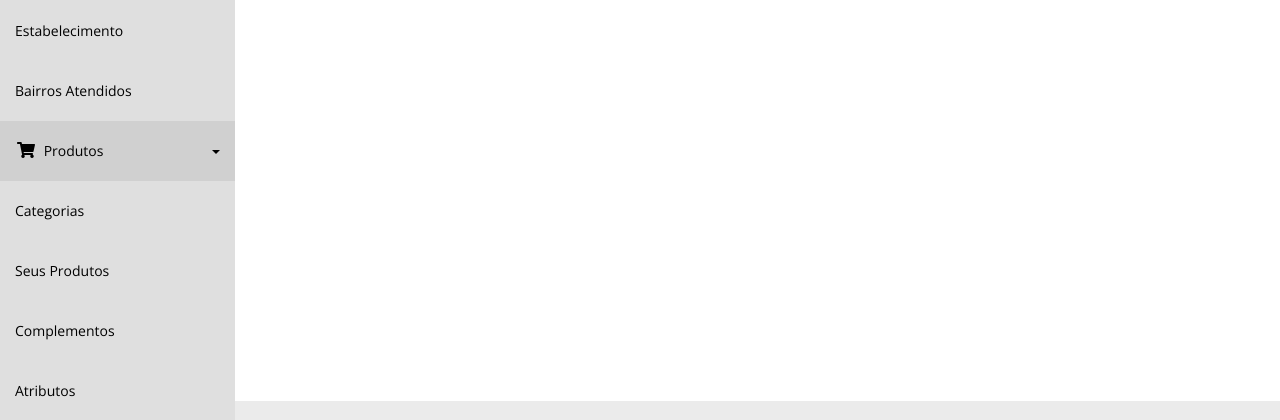
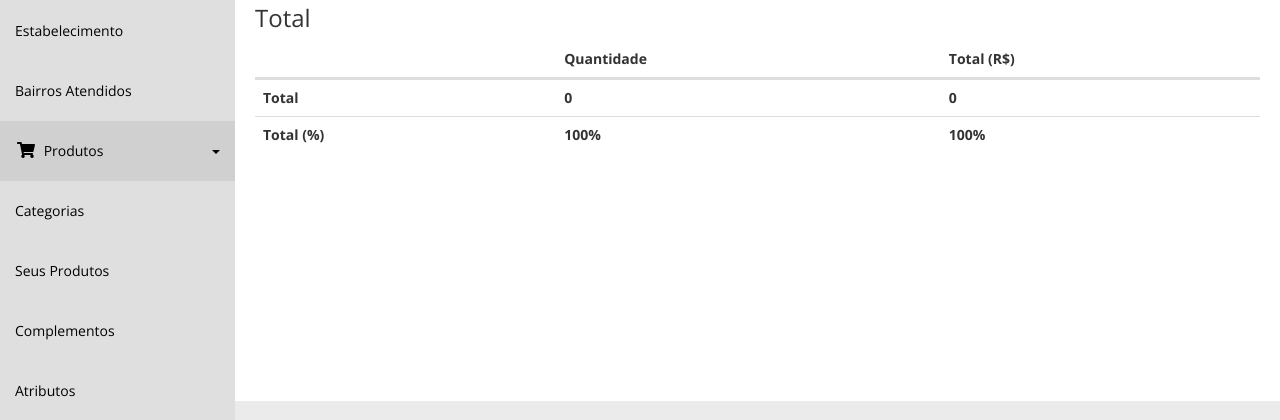
Before and after one commit to pedrofaro/takeatpedro, a Django app: a page that uses onshop_auto/templates/onshop_auto/relatorio_por_produto.html in a window 1280 px wide. Shown: the part 249-669 px from the top of the page. Run offline with Django 3.2, Linux system fonts and the light colour scheme; data that the repository does not hold is empty; parts of the project's set-up code (start-up, migrations or seed data) failed here and were passed over; some libraries are stand-ins or nearby versions; some web fonts are replaced.

Commit message:
Relatório de produtos atualizado com totais e porcentagens

```diff
--- a/onshop_auto/templates/onshop_auto/relatorio_por_produto.html
+++ b/onshop_auto/templates/onshop_auto/relatorio_por_produto.html
@@ -1,7 +1,7 @@
 {% extends "onshop_core/index.html" %}
 
 {% block content_admin %}
-    <h2>Relatório por Produto</h2>
+<h2 xmlns:b="http://www.w3.org/1999/html">Relatório por Produto</h2>
 
     <div class="col-3">
         <form method="GET">
@@ -20,13 +20,13 @@
         {%endfor%}
     </div>
 
-    {%for categoria in categoria%}
+    {%for categoria, count_categoria, count_categoria_preco, porcentagem_categoria, porcentagem_categoria_preco in categorias%}
         <h3>{{categoria.nome}}</h3>
         <table class="table container clearfix col-md-6 configdiv">
             <thead>
                 <tr>
+                    <th scope="col">Produto</th>
                     <th scope="col">Quantidade</th>
-                <th scope="col">Produto</th>
                     <th scope="col">Total (R$)</th>
                 </tr>
             </thead>
@@ -34,13 +34,47 @@
                 {% for produto, count, count_preco in lista %}
                     {% if produto.categoria == categoria %}
                     <tr>
+                        <td scope="row">{{produto.nome}}</td>
                         <td scope="row">{{count}}</td>
-                    <td scope="row">{{produto.nome}}</td>
                         <td scope="row">{{count_preco}}</td>
                     </tr>
                     {%endif%}
                 {%endfor%}
             </tbody>
+            <tbody>
+                 <tr>
+                     <td scope="row"><b>Total</b></td>
+                     <td scope="row"><b>{{count_categoria}}</b></td>
+                     <td scope="row"><b>{{count_categoria_preco}}</b></td>
+                 </tr>
+                <tr>
+                     <td scope="row"><b>Total (%)</b></td>
+                     <td scope="row"><b>{{porcentagem_categoria}}%</b></td>
+                     <td scope="row"><b>{{porcentagem_categoria_preco}}%</b></td>
+                 </tr>
+            </tbody>
         </table>
     {%endfor%}
+    <h3>Total</h3>
+        <table class="table container clearfix col-md-6 configdiv">
+            <thead>
+                <tr>
+                    <th scope="col"> </th>
+                    <th scope="col">Quantidade</th>
+                    <th scope="col">Total (R$)</th>
+                </tr>
+            </thead>
+            <tbody>
+                <tr>
+                     <td scope="row"><b>Total</b></td>
+                     <td scope="row"><b>{{total_produto}}</b></td>
+                     <td scope="row"><b>{{total_preco_produto}}</b></td>
+                 </tr>
+                <tr>
+                     <td scope="row"><b>Total (%)</b></td>
+                     <td scope="row"><b>100%</b></td>
+                     <td scope="row"><b>100%</b></td>
+                 </tr>
+            </tbody>
+        </table>
 {% endblock content_admin %}
--- a/onshop_auto/views.py
+++ b/onshop_auto/views.py
@@ -719,7 +719,7 @@ def imprimir_qrcode(request, id_mesa):
 def relatorio_por_produto(request):
     pedidos = ItemPedidoAuto.objects.all()
     produtos = ProdutoAuto.objects.all()
-    categoria = CategoriaAuto.objects.all()
+    categorias = CategoriaAuto.objects.all()
 
     data_max = request.GET.get('date_template_max')
     data_min = request.GET.get('date_template_min')
@@ -727,6 +727,7 @@ def relatorio_por_produto(request):
     lista = []
     data_filtro = []
 
+    #filtrando as datas
     data_filtro.append([data_min, data_max])
 
     if data_min != '' and data_min is not None:
@@ -735,6 +736,9 @@ def relatorio_por_produto(request):
         else:
             pedidos = pedidos.filter(hora_criacao__date=data_min)
 
+    #contando os produtos e o valor
+    total_produto = 0
+    total_preco_produto = 0
     for produto in produtos:
         count = 0
         count_preco = 0
@@ -743,9 +747,35 @@ def relatorio_por_produto(request):
                 count = count + pedido.quantidade
                 count_preco = count_preco + (pedido.quantidade * pedido.preco_produto)
         if not count == 0:
+            total_preco_produto = total_preco_produto + count_preco
+            total_produto = total_produto + count
             lista.append([produto, count, count_preco])
 
-    return render(request, 'onshop_auto/relatorio_por_produto.html', {'lista': lista, 'dataa': data_filtro, 'categoria': categoria})
+    lista_totais = [total_produto, total_preco_produto]
+
+    #fazendo as estatisticas
+    lista_totais_categoria = []
+
+    for categoria in categorias:
+        count_categoria = 0
+        count_categoria_preco = 0
+        for pedido in pedidos:
+            if pedido.produto.categoria == categoria:
+                count_categoria = count_categoria + pedido.quantidade
+                count_categoria_preco = count_categoria_preco + (pedido.quantidade * pedido.preco_produto)
+
+        porcentagem_categoria = count_categoria/total_produto * 100
+        porcentagem_categoria_preco = count_categoria_preco/total_preco_produto * 100
+
+        porcentagem_categoria = "%.2f" % (porcentagem_categoria)
+        porcentagem_categoria_preco = "%.2f" % (porcentagem_categoria_preco)
+
+        if not count_categoria == 0:
+            lista_totais_categoria.append([categoria, count_categoria, count_categoria_preco, porcentagem_categoria, porcentagem_categoria_preco])
+
+        print(lista_totais)
+
+    return render(request, 'onshop_auto/relatorio_por_produto.html', {'lista': lista, 'dataa': data_filtro, 'categorias': lista_totais_categoria, 'total_produto': total_produto, 'total_preco_produto': total_preco_produto })
 
 def sortThird(val):
     return val[3]
```
Lines whose indentation alone changed are shown as unchanged.
